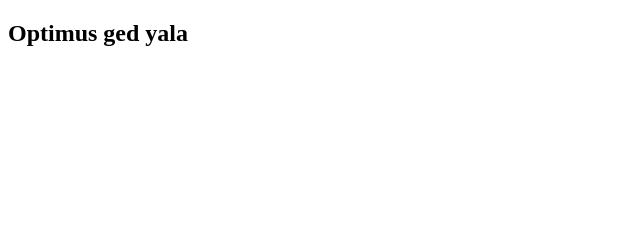
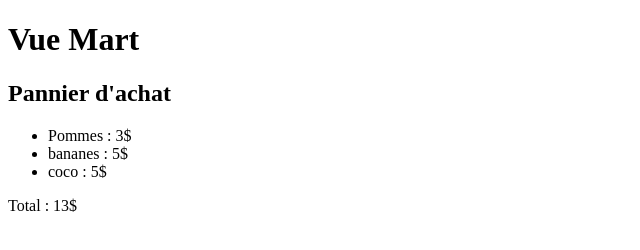
Before and after one commit to Optimus-ged/vue_js_trainings, a plain HTML site: page index.html in a window 1280 px wide. Shown: the whole page, without its empty margins (0-640 px from the left). Drawn offline with nearby package versions, Linux system fonts and the light colour scheme.

Commit message:
adding computed for calculation

```diff
--- a/index.html
+++ b/index.html
@@ -9,14 +9,28 @@
 
 <body>
     <div id="app">
-        <h2>{{ name }}</h2>
+        <h1>Vue Mart</h1>
+        <h2>Pannier d'achat</h2>
+        <ul>
+            <li>Pommes : {{ costOfPomme }}$</li>
+            <li>bananes : {{ costOfBana }}$</li>
+            <li>coco : {{ costOfCoco }}$</li>
+        </ul>
+        <p>Total : {{ totalPrice }}$</p>
     </div>
     <script src="https://cdn.jsdelivr.net/npm/vue@2.6.12/dist/vue.js"></script>
     <script>
         const app = new Vue({
             el: "#app",
             data: {
-                name: "Optimus ged yala"
+                costOfPomme: 3,
+                costOfBana: 5,
+                costOfCoco: 5
+            },
+            computed: {
+                totalPrice() {
+                    return this.costOfPomme + this.costOfBana + this.costOfCoco;
+                }
             }
         });
     </script>
```
